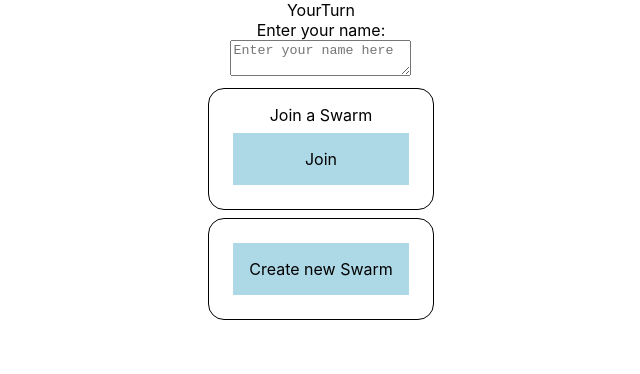
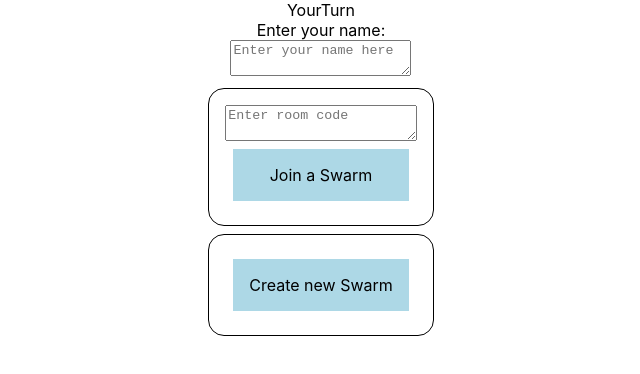
Before and after one commit to 394-s24/YourTurn, a React (Vite) app: page / in a window 1280 px wide. Shown: the top 374 px of the page, without its empty margins (319-959 px from the left). Built offline with nearby package versions, Linux system fonts and the light colour scheme.

Commit message:
join swarm

```diff
--- a/src/components/Home.jsx
+++ b/src/components/Home.jsx
@@ -1,10 +1,11 @@
 import React, { useState } from 'react';
-import { ref, set } from "firebase/database";
+import { ref, set, child, get, push, update } from "firebase/database";
 import { v4 as uuidv4 } from 'uuid';
 import "./Home.css";
 
 const Home = ({ db }) => {
     const [userName, setUserName] = useState(""); // New state for the user name
+    const [roomCode, setRoomCode] = useState("");
 
     const makeid = (length) => {
         let result = '';
@@ -32,8 +33,52 @@ const Home = ({ db }) => {
         set(ref(db, 'swarms/' + joinID), {
             url: swarmURL,
         }).then(() => set(ref(db, "swarmUrls/" + swarmURL), {
-            members: [userName]
+            members: [userName],
+            roomCode: joinID
         })).then(() => window.location.href = "/swarm/" + swarmURL);
+    }
+
+    const joinSwarm = async () => {
+        if (!userName) {
+            alert("Please enter a name before creating a swarm.");
+            return;
+        }
+
+        if (!roomCode) {
+            alert("Please enter a valid room code")
+        }
+        console.log("Joining swarm: ", roomCode);
+        const dbRef = ref(db)
+        get(child(dbRef, `swarms/${roomCode}`)).then((snapshot) => {
+            if (snapshot.exists()) {
+                const data = snapshot.val();
+                const swarmURL = data.url;
+                get(child(dbRef, `swarmUrls/${swarmURL}`)).then((snapshot) => {
+                    if (snapshot.exists()) {
+                        const data = snapshot.val();
+                        let swarmMembers = data.members;
+                        const roomCode = data.roomCode;
+                        if (!swarmMembers.includes(userName)) {
+                            swarmMembers.push(userName)
+                            const updates = {
+                                members: swarmMembers,
+                                roomCode: roomCode
+                            }
+                            update(child(dbRef, `swarmUrls/${swarmURL}`), updates)
+                                .then(() => window.location.href = "/swarm/" + swarmURL);
+                        } else {
+                            alert(`swarm already contains member with username ${userName}`)
+                        }
+                    } else {
+                        console.log(`Room code exists but no swarm found`)
+                    }
+                })
+            } else {
+                alert(`No Swarm with code ${roomCode} currently active`)
+            }
+        }).catch((error) => {
+            console.error(error);
+        });
     }
 
     return (
@@ -48,14 +93,15 @@ const Home = ({ db }) => {
                 className="name-input"
             />
             <div className="home-option-wrapper">
-                <div className="option-label">
+                <textarea
+                    value={roomCode}
+                    onChange={(e) => setRoomCode(e.target.value)}
+                    placeholder="Enter room code"
+                    className="name-input"
+                    maxlength="5"
+                />
+                <div className="option-button" onClick={joinSwarm}>
                     Join a Swarm
-                </div>
-                <div className="">
-                    {/* Add join swarm logic here */}
-                </div>
-                <div className="option-button">
-                    Join
                 </div>
             </div>
             <div className="home-option-wrapper">
--- a/src/components/Timer.jsx
+++ b/src/components/Timer.jsx
@@ -13,14 +13,20 @@ const Timer = ({ db }) => {
     const [timerSecondSet, setTimerSecondSet] = useState(timerSecond);
     const [isRunning, setIsRunning] = useState(true);
     const [users, setUsers] = useState([""]);
+    const [roomCode, setRoomCode] = useState("");
+
     const ref = useRef(null);
     const params = useParams();
+
+
 
     useEffect(() => {
         const membersRef = rref(db, 'swarmUrls/' + params.swarmUrl);
         const unsubscribe = onValue(membersRef, (snapshot) => {
             const data = snapshot.val();
+            console.log(data)
             setUsers(data.members || []);
+            setRoomCode(data.roomCode || []);
         });
         return () => unsubscribe();
     }, [db, params.swarmUrl]);
@@ -105,6 +111,7 @@ const Timer = ({ db }) => {
     return (
         <div className="timer-wrapper">
             <Toaster />
+            <h2>{roomCode}</h2>
             <div className="set-timer">
                 {formatTime(timerSecond + timerMinute * 60)}
             </div>
```
